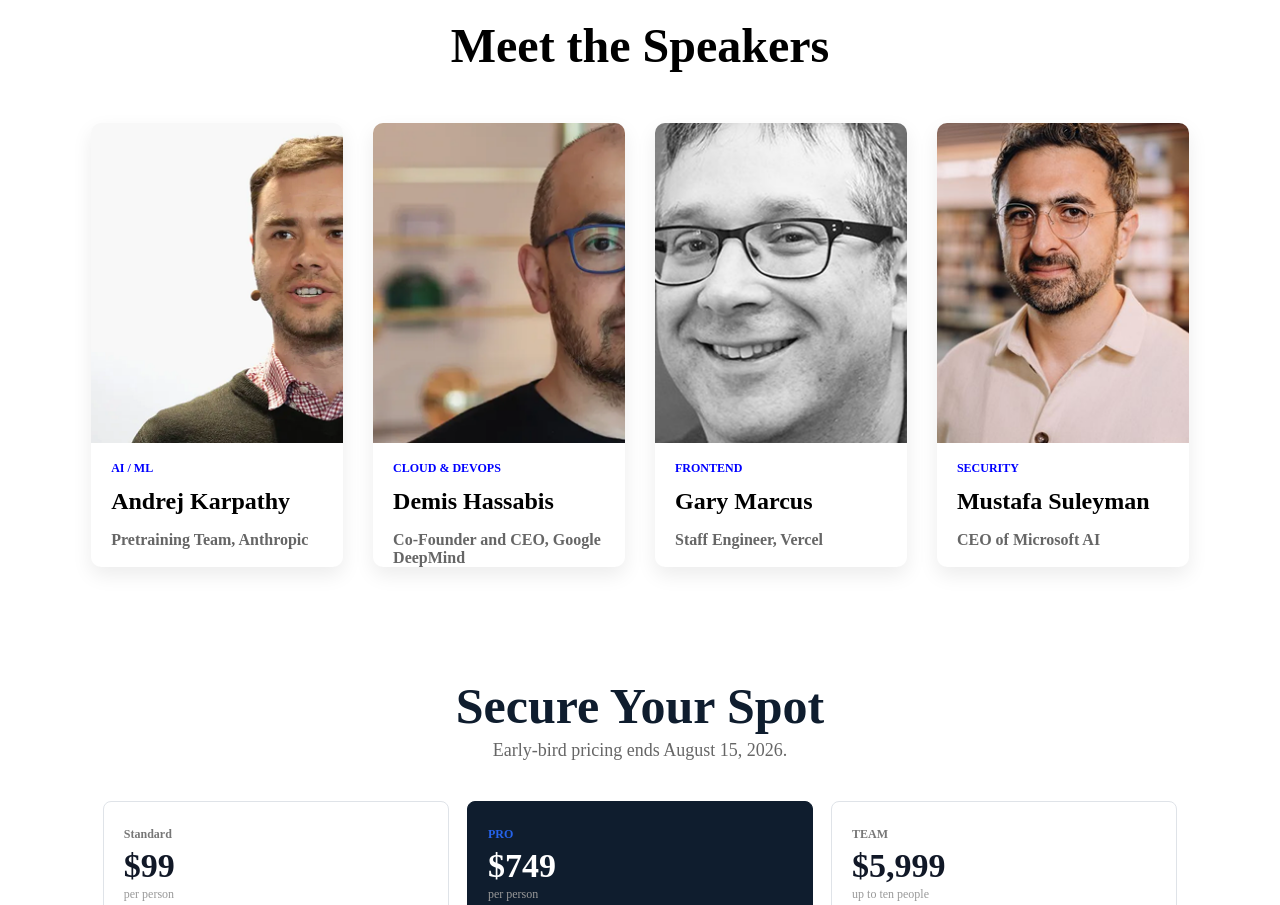
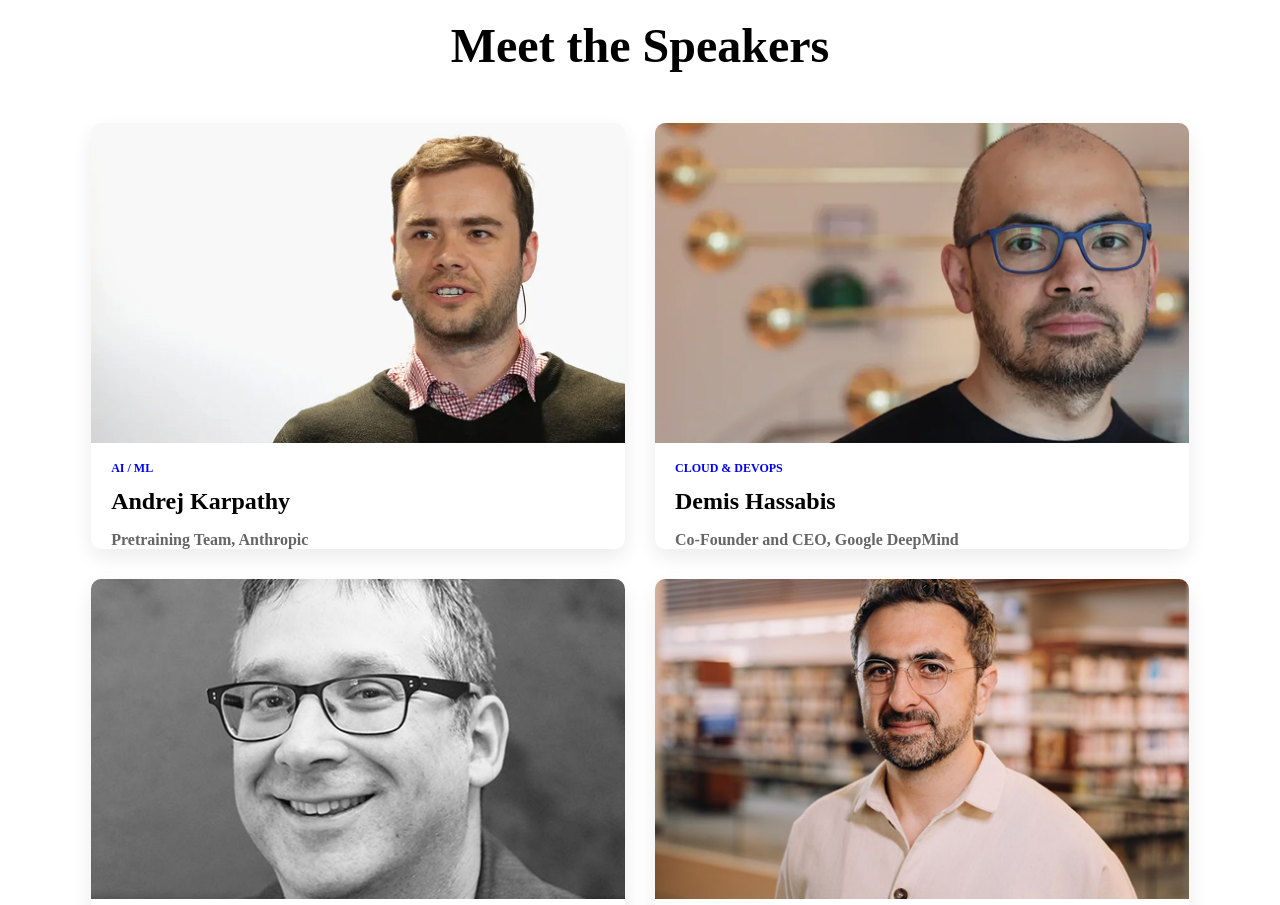
Before and after one commit to arfrrhmn2013git/PHeroAssignment, a plain HTML site: page index.html in a window 1280 px wide. Shown: the part 720-1625 px from the top of the page. Drawn offline with Linux system fonts and the light colour scheme.

Commit message:
speakers images section update

```diff
--- a/style.css
+++ b/style.css
@@ -460,7 +460,7 @@
 }
 .speaker-container{
     display: grid;
-    grid-template-columns: repeat(auto-fit, minmax(240px, 1fr));
+    grid-template-columns: repeat(2, minmax(0, 1fr));
     gap: clamp(15px, 3vw, 30px);
     max-width: 1100px;
     margin: 0 auto;
```
